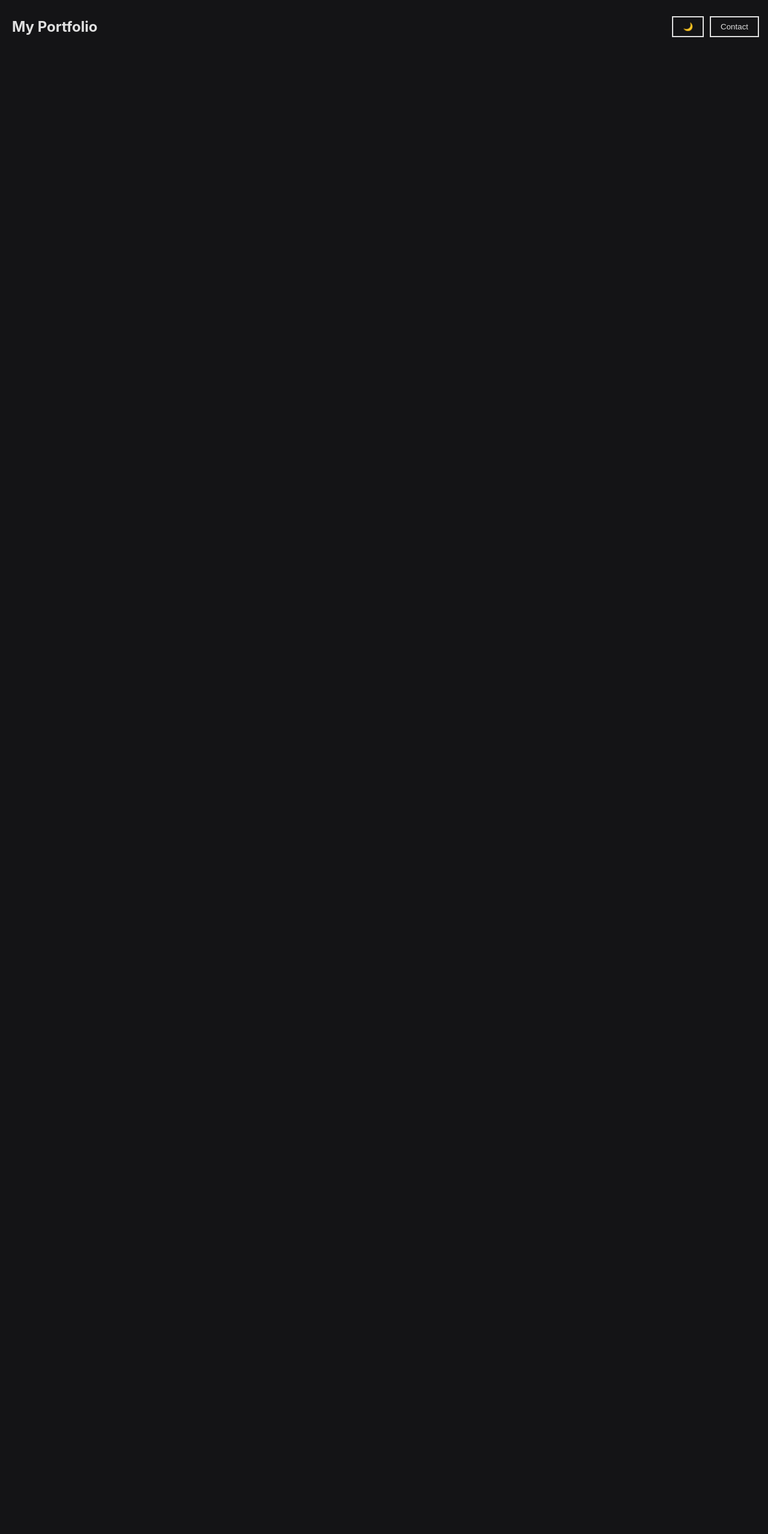
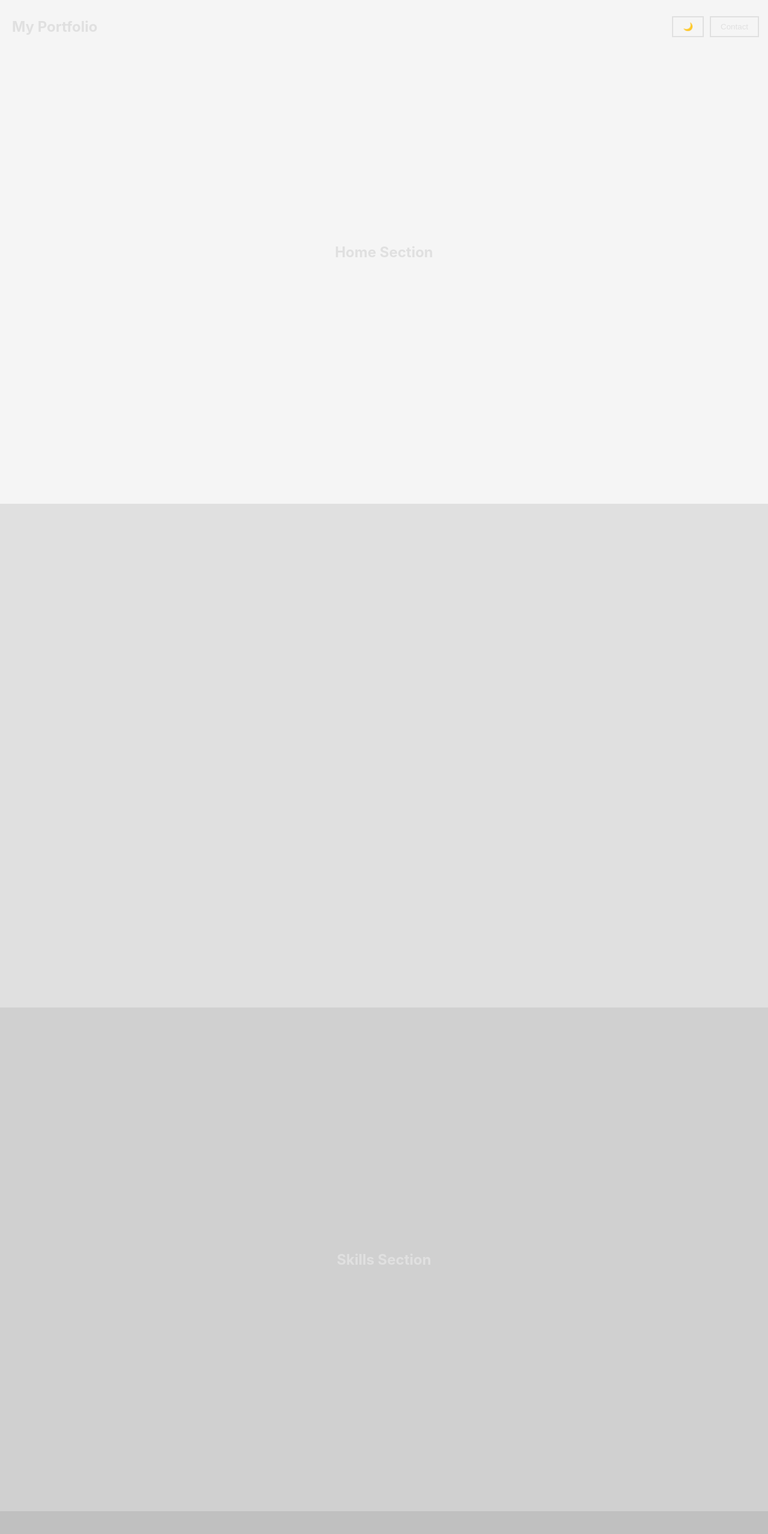
Before and after one commit to Nolan-Olhausen/portfolio-website, a React (Create React App) app: page / in a window 1280 px wide. Shown: the top 2558 px of the page at 60% size. Before the commit the page ends 800 px from the top, so only its background shows below. Built offline with nearby package versions, Linux system fonts and the light colour scheme.

Commit message:
initial smoothe scroll

```diff
--- a/package.json
+++ b/package.json
@@ -7,6 +7,7 @@
     "react": "^18.3.1",
     "react-dom": "^18.3.1",
     "react-scripts": "5.0.1",
+    "react-scroll": "^1.9.0",
     "web-vitals": "^4.2.4"
   },
   "scripts": {
--- a/src/App.js
+++ b/src/App.js
@@ -1,20 +1,69 @@
-import logo from './logo.svg';
 import './App.css';
-import React, { useContext } from 'react';
+import React, { useContext, useEffect, useState } from 'react';
 import { ThemeContext } from './context/ThemeContext';
 import NavBar from "./components/NavBar";
+import { Element } from 'react-scroll';
 
-function App() {
-  const { theme, toggleTheme } = useContext(ThemeContext);
+const App = () => {
+  const { theme } = useContext(ThemeContext);
+  const [activeSection, setActiveSection] = useState('home'); // Track active section
 
   // Set the theme in the HTML document's data-theme attribute
   document.body.setAttribute('data-theme', theme);
 
+  const sections = ['home', 'about', 'skills', 'portfolio', 'contact'];
+
+  // Scroll to next section
+  const scrollToSection = (direction) => {
+    const currentIndex = sections.findIndex((section) => section === activeSection);
+    let nextIndex = currentIndex + direction;
+
+    if (nextIndex < 0) nextIndex = 0;
+    if (nextIndex >= sections.length) nextIndex = sections.length - 1;
+
+    // Update active section
+    setActiveSection(sections[nextIndex]);
+
+    // Scroll to the section
+    document.getElementById(sections[nextIndex]).scrollIntoView({ behavior: 'smooth' });
+  };
+
+  useEffect(() => {
+    const onWheel = (event) => {
+      if (event.deltaY > 0) {
+        scrollToSection(1); // Scroll down
+      } else {
+        scrollToSection(-1); // Scroll up
+      }
+    };
+
+    window.addEventListener('wheel', onWheel);
+
+    return () => {
+      window.removeEventListener('wheel', onWheel);
+    };
+  }, [activeSection]); // Run effect when activeSection changes
+
   return (
     <div className="App">
       <NavBar />
+      <Element name="home" className="section home" id="home">
+        <h2>Home Section</h2>
+      </Element>
+      <Element name="about" className="section about" id="about">
+        <h2>About Section</h2>
+      </Element>
+      <Element name="skills" className="section skills" id="skills">
+        <h2>Skills Section</h2>
+      </Element>
+      <Element name="portfolio" className="section portfolio" id="portfolio">
+        <h2>Portfolio Section</h2>
+      </Element>
+      <Element name="contact" className="section contact" id="contact">
+        <h2>Contact Section</h2>
+      </Element>
     </div>
   );
-}
+};
 
 export default App;
--- a/src/index.css
+++ b/src/index.css
@@ -81,3 +81,32 @@ code {
   align-items: center;
   margin-right: 25px;
 }
+
+.section {
+  height: 100vh;
+  display: flex;
+  justify-content: center;
+  align-items: center;
+  text-align: center;
+  padding: 20px;
+}
+
+.home {
+  background-color: #f5f5f5;
+}
+
+.about {
+  background-color: #e0e0e0;
+}
+
+.skills {
+  background-color: #d0d0d0;
+}
+
+.portfolio {
+  background-color: #c0c0c0;
+}
+
+.contact {
+  background-color: #b0b0b0;
+}
```
Also changed, not shown: 1 other file (tests, documents, lock files or other folders).
